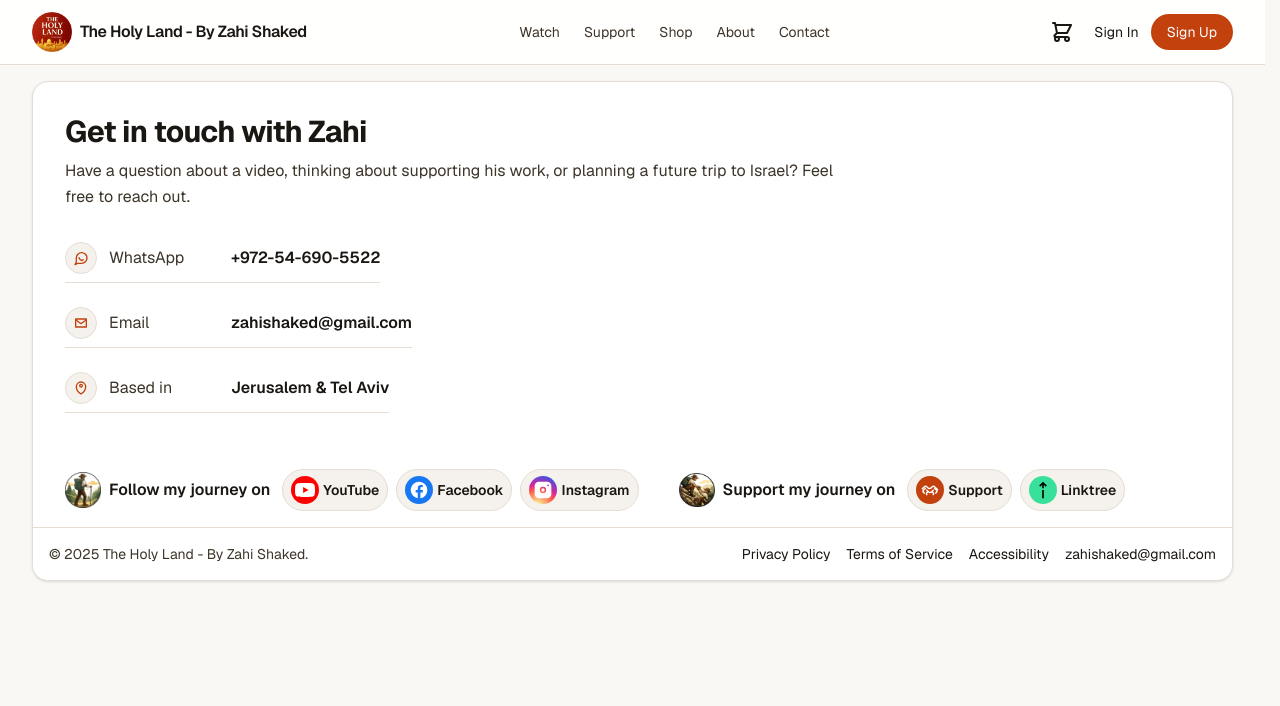
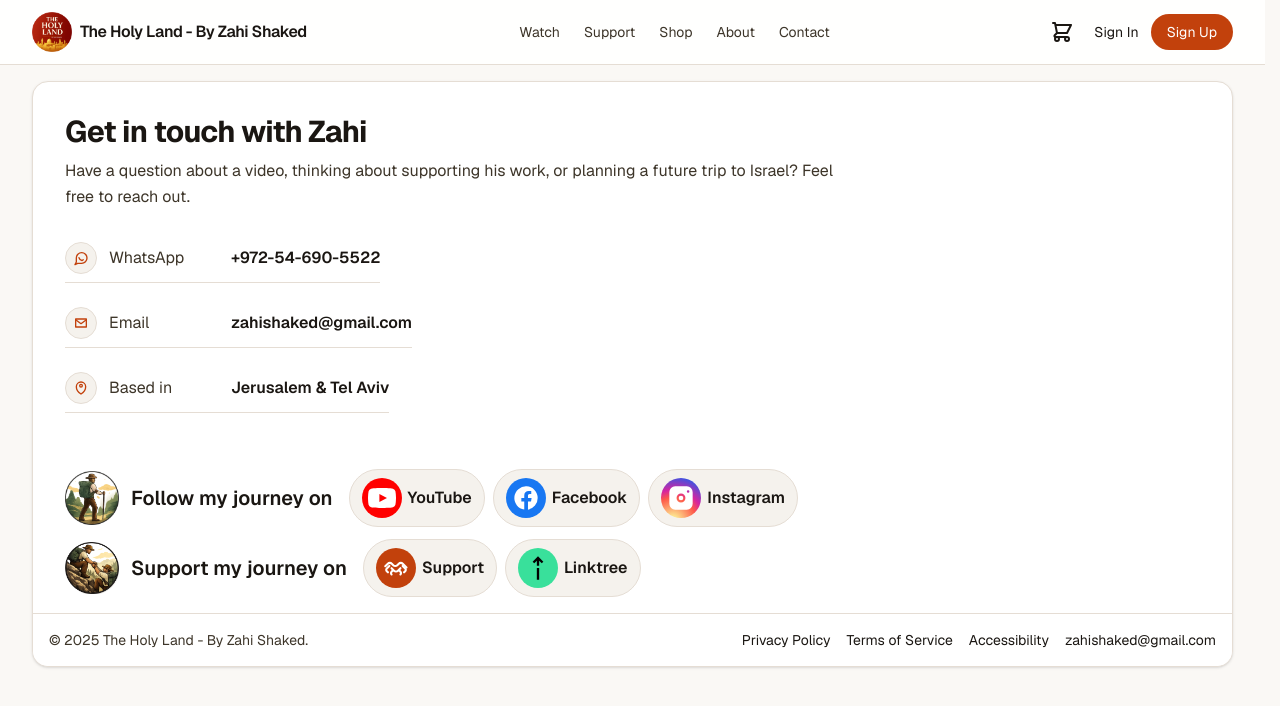
Before and after one commit to Ponzee/zahi-tours, a Next.js app: page /contact in a window 1280 px wide. Shown: the top 706 px of the page. Built offline with nearby package versions, Linux system fonts and the light colour scheme; no server answers.

Commit message:
ui(follow): scale follow/support icons and text ~1.5x

```diff
--- a/components/FollowSupportBlock.tsx
+++ b/components/FollowSupportBlock.tsx
@@ -8,14 +8,14 @@ export default function FollowSupportBlock() {
       <div className="px-4 md:px-6 lg:px-8 py-4">
         <div className="flex flex-col gap-4 md:flex-row md:flex-wrap md:items-center md:justify-start md:gap-x-10 md:gap-y-3">
           {/* Follow */}
-          <div className="min-w-0 flex flex-wrap items-center justify-start gap-3">
-            <p className="font-semibold text-[#1a1612] inline-flex items-center gap-2 whitespace-nowrap">
+          <div className="min-w-0 flex flex-wrap items-center justify-start gap-4">
+            <p className="font-semibold text-[#1a1612] inline-flex items-center gap-3 whitespace-nowrap text-lg md:text-xl">
               <img
                 src="/icons/follow_journey.webp"
                 alt=""
-                width={36}
-                height={36}
-                className="h-9 w-9 object-contain"
+                width={54}
+                height={54}
+                className="h-[54px] w-[54px] object-contain"
                 aria-hidden="true"
               />
               Follow my journey on
@@ -26,74 +26,74 @@ export default function FollowSupportBlock() {
                 href="https://www.youtube.com/@zahishaked"
                 target="_blank"
                 rel="noopener noreferrer"
-                className="inline-flex items-center gap-1 rounded-full border border-[#e5ddd4] bg-[#f5f2ed] px-2 py-1.5 hover:bg-[#efe9e1] transition-colors duration-150 whitespace-nowrap"
+                className="inline-flex items-center gap-1.5 rounded-full border border-[#e5ddd4] bg-[#f5f2ed] px-3 py-2 hover:bg-[#efe9e1] transition-colors duration-150 whitespace-nowrap"
                 aria-label="YouTube"
                 title="YouTube"
               >
                 <span
-                  className="inline-flex h-7 w-7 items-center justify-center rounded-full bg-[#FF0000]"
+                  className="inline-flex h-10 w-10 items-center justify-center rounded-full bg-[#FF0000]"
                   aria-hidden="true"
                 >
-                  <svg viewBox="0 0 24 24" className="h-5 w-5 text-white" fill="currentColor">
+                  <svg viewBox="0 0 24 24" className="h-7 w-7 text-white" fill="currentColor">
                     <path d="M23.498 6.186a2.999 2.999 0 0 0-2.113-2.12C19.505 3.5 12 3.5 12 3.5s-7.505 0-9.385.566a3 3 0 0 0-2.113 2.12A31.11 31.11 0 0 0 0 12a31.11 31.11 0 0 0 .502 5.814 2.999 2.999 0 0 0 2.113 2.12C4.495 20.5 12 20.5 12 20.5s7.505 0 9.385-.566a3 3 0 0 0 2.113-2.12A31.11 31.11 0 0 0 24 12a31.11 31.11 0 0 0-.502-5.814zM9.75 15.5v-7l6.5 3.5-6.5 3.5z" />
                   </svg>
                 </span>
-                <span className="text-xs md:text-sm font-semibold text-[#1a1612]">YouTube</span>
+                <span className="text-sm md:text-base font-semibold text-[#1a1612]">YouTube</span>
               </a>
 
               <a
                 href="https://www.facebook.com/zahishakedisraelitourguide"
                 target="_blank"
                 rel="noopener noreferrer"
-                className="inline-flex items-center gap-1 rounded-full border border-[#e5ddd4] bg-[#f5f2ed] px-2 py-1.5 hover:bg-[#efe9e1] transition-colors duration-150 whitespace-nowrap"
+                className="inline-flex items-center gap-1.5 rounded-full border border-[#e5ddd4] bg-[#f5f2ed] px-3 py-2 hover:bg-[#efe9e1] transition-colors duration-150 whitespace-nowrap"
                 aria-label="Facebook"
                 title="Facebook"
               >
                 <span
-                  className="inline-flex h-7 w-7 items-center justify-center rounded-full bg-[#1877F2]"
+                  className="inline-flex h-10 w-10 items-center justify-center rounded-full bg-[#1877F2]"
                   aria-hidden="true"
                 >
-                  <svg viewBox="0 0 24 24" className="h-5 w-5 text-white" fill="currentColor">
+                  <svg viewBox="0 0 24 24" className="h-7 w-7 text-white" fill="currentColor">
                     <path d="M22 12a10 10 0 1 0-11.5 9.9v-7H8v-2.9h2.5V9.8c0-2.5 1.5-3.9 3.8-3.9 1.1 0 2.2.2 2.2.2v2.4h-1.2c-1.2 0-1.6.7-1.6 1.5v1.9H16.8L16.3 15h-2.6v7A10 10 0 0 0 22 12z" />
                   </svg>
                 </span>
-                <span className="text-xs md:text-sm font-semibold text-[#1a1612]">Facebook</span>
+                <span className="text-sm md:text-base font-semibold text-[#1a1612]">Facebook</span>
               </a>
 
               <a
                 href="https://www.instagram.com/zahi_shaked_israeli_tour_guide"
                 target="_blank"
                 rel="noopener noreferrer"
-                className="inline-flex items-center gap-1 rounded-full border border-[#e5ddd4] bg-[#f5f2ed] px-2 py-1.5 hover:bg-[#efe9e1] transition-colors duration-150 whitespace-nowrap"
+                className="inline-flex items-center gap-1.5 rounded-full border border-[#e5ddd4] bg-[#f5f2ed] px-3 py-2 hover:bg-[#efe9e1] transition-colors duration-150 whitespace-nowrap"
                 aria-label="Instagram"
                 title="Instagram"
               >
                 <span
-                  className="inline-flex h-7 w-7 items-center justify-center rounded-full"
+                  className="inline-flex h-10 w-10 items-center justify-center rounded-full"
                   style={{
                     background:
                       "radial-gradient(circle at 30% 107%, #fdf497 0%, #fdf497 5%, #fd5949 45%, #d6249f 60%, #285AEB 90%)",
                   }}
                   aria-hidden="true"
                 >
-                  <svg viewBox="0 0 24 24" className="h-5 w-5 text-white" fill="currentColor">
+                  <svg viewBox="0 0 24 24" className="h-7 w-7 text-white" fill="currentColor">
                     <path d="M7 2h10a5 5 0 0 1 5 5v10a5 5 0 0 1-5 5H7a5 5 0 0 1-5-5V7a5 5 0 0 1 5-5zm5 6.2A3.8 3.8 0 1 0 15.8 12 3.8 3.8 0 0 0 12 8.2zm6.1-.7a1.1 1.1 0 1 0-1.1-1.1 1.1 1.1 0 0 0 1.1 1.1zM12 10a2 2 0 1 1-2 2 2 2 0 0 1 2-2z" />
                   </svg>
                 </span>
-                <span className="text-xs md:text-sm font-semibold text-[#1a1612]">Instagram</span>
+                <span className="text-sm md:text-base font-semibold text-[#1a1612]">Instagram</span>
               </a>
             </div>
           </div>
 
           {/* Support */}
-          <div className="min-w-0 flex flex-wrap items-center justify-start gap-3">
-            <p className="font-semibold text-[#1a1612] inline-flex items-center gap-2 whitespace-nowrap">
+          <div className="min-w-0 flex flex-wrap items-center justify-start gap-4">
+            <p className="font-semibold text-[#1a1612] inline-flex items-center gap-3 whitespace-nowrap text-lg md:text-xl">
               <img
                 src="/icons/support_journey.webp"
                 alt=""
-                width={36}
-                height={36}
-                className="h-9 w-9 object-contain"
+                width={54}
+                height={54}
+                className="h-[54px] w-[54px] object-contain"
                 aria-hidden="true"
               />
               Support my journey on
@@ -102,17 +102,17 @@ export default function FollowSupportBlock() {
             <div className="flex flex-wrap items-center justify-start gap-2">
               <Link
                 href="/support"
-                className="inline-flex items-center gap-1 rounded-full border border-[#e5ddd4] bg-[#f5f2ed] px-2 py-1.5 hover:bg-[#efe9e1] transition-colors duration-150 whitespace-nowrap"
+                className="inline-flex items-center gap-1.5 rounded-full border border-[#e5ddd4] bg-[#f5f2ed] px-3 py-2 hover:bg-[#efe9e1] transition-colors duration-150 whitespace-nowrap"
                 aria-label="Support my journey"
                 title="Support my journey"
               >
                 <span
-                  className="inline-flex h-7 w-7 items-center justify-center rounded-full bg-[#c2410c]"
+                  className="inline-flex h-10 w-10 items-center justify-center rounded-full bg-[#c2410c]"
                   aria-hidden="true"
                 >
                   <svg
                     viewBox="0 0 24 24"
-                    className="h-5 w-5 text-white"
+                    className="h-7 w-7 text-white"
                     fill="none"
                     stroke="currentColor"
                     strokeWidth="1.8"
@@ -127,26 +127,26 @@ export default function FollowSupportBlock() {
                     <path d="M14.8 14.2l1 1a1.6 1.6 0 0 1 0 2.3" />
                   </svg>
                 </span>
-                <span className="text-xs md:text-sm font-semibold text-[#1a1612]">Support</span>
+                <span className="text-sm md:text-base font-semibold text-[#1a1612]">Support</span>
               </Link>
 
               <a
                 href="https://linktr.ee/zahishakedtourguide"
                 target="_blank"
                 rel="noopener noreferrer"
-                className="inline-flex items-center gap-1 rounded-full border border-[#e5ddd4] bg-[#f5f2ed] px-2 py-1.5 hover:bg-[#efe9e1] transition-colors duration-150 whitespace-nowrap"
+                className="inline-flex items-center gap-1.5 rounded-full border border-[#e5ddd4] bg-[#f5f2ed] px-3 py-2 hover:bg-[#efe9e1] transition-colors duration-150 whitespace-nowrap"
                 aria-label="Linktree"
                 title="Linktree"
               >
                 <span
-                  className="inline-flex h-7 w-7 items-center justify-center rounded-full bg-[#39E09B]"
+                  className="inline-flex h-10 w-10 items-center justify-center rounded-full bg-[#39E09B]"
                   aria-hidden="true"
                 >
-                  <svg viewBox="0 0 24 24" className="h-5 w-5 text-black" fill="currentColor">
+                  <svg viewBox="0 0 24 24" className="h-7 w-7 text-black" fill="currentColor">
                     <path d="M12 2l4.6 4.6-1.4 1.4L13 5.8V10h-2V5.8L8.8 8 7.4 6.6 12 2zm-1 10h2v10h-2V12z" />
                   </svg>
                 </span>
-                <span className="text-xs md:text-sm font-semibold text-[#1a1612]">Linktree</span>
+                <span className="text-sm md:text-base font-semibold text-[#1a1612]">Linktree</span>
               </a>
             </div>
           </div>
```
